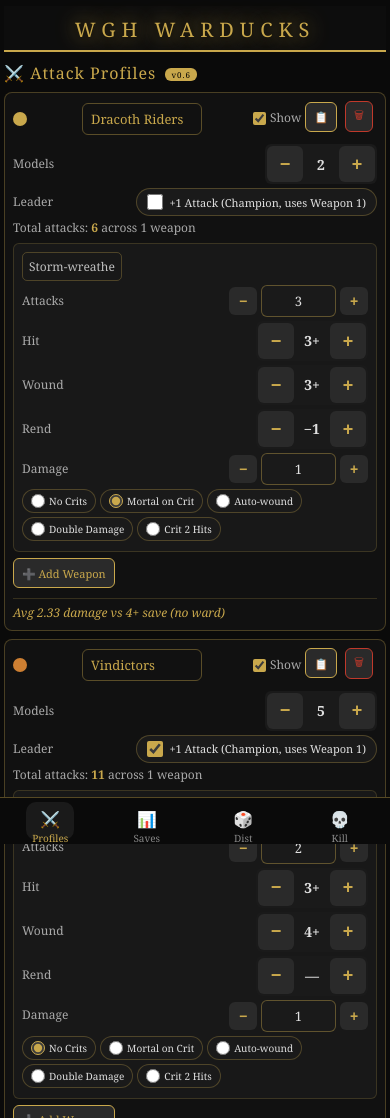
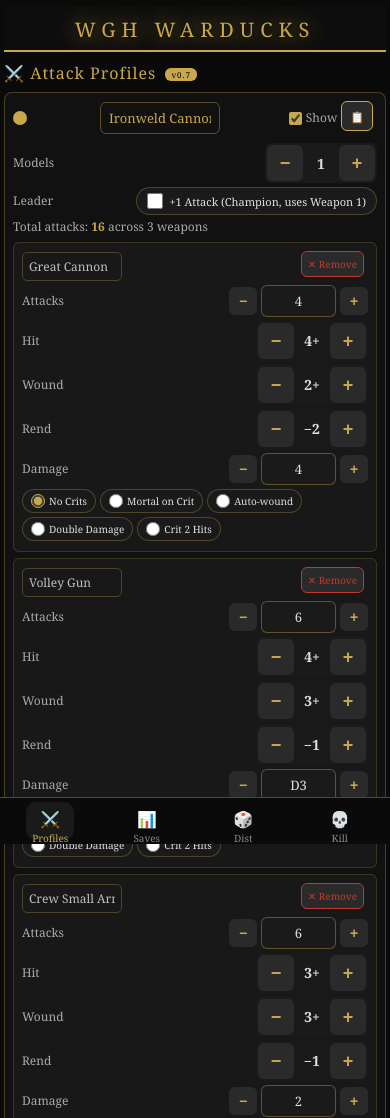
Before and after one commit to WGHWarducks/index, a plain HTML site: page index.html in a window 390 px wide. Shown: the top 1118 px of the page. Drawn offline with Linux system fonts and the light colour scheme.

Commit message:
Update title and version to v0.7 in index.html

```diff
--- a/index.html
+++ b/index.html
@@ -1,8 +1,9 @@
+<!DOCTYPE html>
 <html lang="en">
 <head>
   <meta charset="UTF-8">
   <meta name="viewport" content="width=device-width, initial-scale=1.0, maximum-scale=1.0, user-scalable=yes, viewport-fit=cover">
-  <title>AoS 4th • Damage Calculator v0.6</title>
+  <title>AoS 4th • Damage Calculator v0.7</title>
   <style>
     * { margin:0; padding:0; box-sizing:border-box; }
     body {
@@ -192,9 +193,9 @@
 <body>
 <div class="app" id="app">
   <div class="wgh-banner"><span>WGH Warducks</span></div>
-  <div id="screen1" class="screen active"><h2>⚔️ Attack Profiles <span class="version-badge">v0.6</span></h2><div id="profilesContainer"></div><button class="btn" id="addProfileBtn">➕ Add Profile</button></div>
+  <div id="screen1" class="screen active"><h2>⚔️ Attack Profiles <span class="version-badge">v0.7</span></h2><div id="profilesContainer"></div><button class="btn" id="addProfileBtn">➕ Add Profile</button></div>
   <div id="screen2" class="screen"><h2>📊 Save Comparison</h2><div class="flex-row"><label style="color:#e0e0e0;font-size:12px;">Ward: <select id="globalWardSelect"><option value="0">None</option><option value="6">6+</option><option value="5">5+</option><option value="4">4+</option></select></label><label class="toggle-combine"><input type="checkbox" id="combineWeaponsToggle" onchange="combineWeapons=this.checked;renderScreen2();renderScreen3();"> Combine weapons</label></div><div id="saveChartContainer" class="card" style="padding:4px;"></div><div id="saveTableContainer"></div></div>
-  <div id="screen3" class="screen"><h2>🎲 Damage Distribution</h2><div class="flex-row"><label style="color:#e0e0e0;font-size:12px;">Save: <select id="distSaveSelect"><option value="0">None</option><option value="6">6+</option><option value="5">5+</option><option value="4" selected>4+</option><option value="3">3+</option><option value="2">2+</option></select></label><label style="color:#e0e0e0;font-size:12px;">Ward: <select id="distWardSelect"><option value="0">None</option><option value="6">6+</option><option value="5">5+</option><option value="4">4+</option></select></label><label style="color:#e0e0e0;font-size:12px;">Show: <select id="distProfileSelect"><option value="all">All Profiles</option></select></label></div><div id="distChartContainer" class="card chart-scroll" style="padding:4px;"><div class="scroll-hint">← scroll chart →</div></div><div id="distStatsContainer" class="card"></div></div>
+  <div id="screen3" class="screen"><h2>🎲 Damage Distribution</h2><div class="flex-row"><label style="color:#e0e0e0;font-size:12px;">Save: <select id="distSaveSelect"><option value="0">None</option><option value="6">6+</option><option value="5">5+</option><option value="4" selected>4+</option><option value="3">3+</option><option value="2">2+</option></select></label><label style="color:#e0e0e0;font-size:12px;">Ward: <select id="distWardSelect"><option value="0">None</option><option value="6">6+</option><option value="5">5+</option><option value="4">4+</option></select></label><label style="color:#e0e0e0;font-size:12px;">Show: <select id="distProfileSelect"><option value="all">All Profiles</option></select></label><label class="toggle-combine"><input type="checkbox" id="combineWeaponsToggle3" onchange="combineWeapons=this.checked;document.getElementById('combineWeaponsToggle').checked=this.checked;renderScreen2();renderScreen3();"> Combine weapons</label></div><div id="distChartContainer" class="card chart-scroll" style="padding:4px;"><div class="scroll-hint">← scroll chart →</div></div><div id="distStatsContainer" class="card"></div></div>
   <div id="screen4" class="screen"><h2>💀 Kill Probability</h2><div class="card"><div class="stepper-row"><span class="stepper-label">Wounds</span><div class="stepper-control" id="killWoundsStepper"></div></div><div class="stepper-row"><span class="stepper-label">Models</span><div class="stepper-control" id="killModelsStepper"></div></div><div class="flex-row"><label style="color:#e0e0e0;font-size:12px;">Save: <select id="killSaveSelect"><option value="0">None</option><option value="6">6+</option><option value="5">5+</option><option value="4">4+</option><option value="3">3+</option><option value="2">2+</option></select></label><label style="color:#e0e0e0;font-size:12px;">Ward: <select id="killWardSelect"><option value="0">None</option><option value="6">6+</option><option value="5">5+</option><option value="4">4+</option></select></label></div><div class="buff-toggles-row"><span>Buffs:</span><div id="buffToggles" style="display:flex;flex-wrap:wrap;gap:4px;"></div></div><div class="debuff-toggles-row"><span>Debuffs:</span><div id="debuffToggles" style="display:flex;flex-wrap:wrap;gap:4px;"></div><button class="btn tiny" onclick="clearBuffsDebuffs()">Clear all</button></div></div><div id="killStatsContainer"></div><div id="killChartContainer" class="card" style="padding:4px;"></div><div id="killBreakdownContainer" class="chart-scroll"><div class="scroll-hint">← scroll table →</div></div></div>
 </div>
 <div class="bottom-nav-wrapper">
@@ -207,7 +208,7 @@
 </div>
 
 <script>
-  // ==================== v0.6 – Ward fix + bug fixes + code cleanup + AoA/AoD + responsive + skull + fixed nav ====================
+  // ==================== v0.7 – Crit fixes, auto-wound, rend range, models cap, combine toggle, sample data ====================
   let combineWeapons = true;
   const PALETTE = ['#c9a84c', '#cd7f32', '#c0c0c0', '#7f8c8d'];
   let profiles = [], distSelectedVal = 'all', killState = { wounds:2, models:5 }, pendingRender = false;
@@ -316,63 +317,78 @@
     const pSix = 1 / 6;
     const pWound = (7 - woundTarget) / 6;
     const pWardFail = wardFailProb(wardVal);
-    const pFail = saveFailProb(saveChar, weapon.rend, aodBonus);
+    const pSaveFail = saveFailProb(saveChar, weapon.rend, aodBonus);
     const dmgDist = distribution(weapon.damage);
     if (!dmgDist) return null;
     const critType = weapon.critType;
 
-    function normalHitMap() {
+    // Simple hit map: hit → wound → save → ward → damage (NO crit effects)
+    function simpleHitMap() {
       let map = new Map();
-      let through = pWound * pFail * pWardFail;
+      let through = pWound * pSaveFail * pWardFail;
       for (let d of dmgDist) map.set(d.value, (map.get(d.value) || 0) + through * d.prob);
       let missProb = 1 - through;
       if (missProb > 0) map.set(0, (map.get(0) || 0) + missProb);
       return map;
     }
 
-    if (critType === 'none') {
-      let allHitMap = normalHitMap();
-      let final = new Map();
-      final.set(0, pMiss);
-      for (let [v, p] of allHitMap) final.set(v, (final.get(v) || 0) + (pHit + pSix) * p);
-      return Array.from(final, ([v, p]) => ({ value: v, prob: p })).sort((a, b) => a.value - b.value);
-    }
-
+    // Crit hit map - builds the result for a single crit (6 on hit roll)
     function critHitMap() {
       if (critType === 'mortal') {
+        // Mortal on crit: roll damage dice, each point is a mortal wound that only ward can stop
         let result = new Map();
         for (let d of dmgDist) {
           let binom = binomialDistribution(d.value, pWardFail);
           for (let {value: k, prob: bp} of binom) result.set(k, (result.get(k) || 0) + d.prob * bp);
         }
         return result;
-      } else {
-        let base = new Map();
-        let through = pFail * pWardFail;
+      } else if (critType === 'autoWound') {
+        // Auto-wound on crit: skip wound roll, go straight to save → ward → damage
+        let result = new Map();
+        let through = pSaveFail * pWardFail;
+        for (let d of dmgDist) result.set(d.value, (result.get(d.value) || 0) + through * d.prob);
+        let missProb = 1 - through;
+        if (missProb > 0) result.set(0, (result.get(0) || 0) + missProb);
+        return result;
+      } else if (critType === 'doubleDamage') {
+        // Double damage on crit
+        let result = new Map();
+        let through = pWound * pSaveFail * pWardFail;
         for (let d of dmgDist) {
-          let dmg = d.value;
-          if (critType === 'doubleDamage') dmg *= 2;
-          base.set(dmg, (base.get(dmg) || 0) + through * d.prob);
+          let dmg = d.value * 2;
+          result.set(dmg, (result.get(dmg) || 0) + through * d.prob);
         }
         let missProb = 1 - through;
-        if (missProb > 0) base.set(0, (base.get(0) || 0) + missProb);
-        if (critType === 'extraHit') {
-          let extra = normalHitMap();
-          let result = new Map();
-          for (let [v1, p1] of base) for (let [v2, p2] of extra) { let v = v1 + v2; result.set(v, (result.get(v) || 0) + p1 * p2); }
-          return result;
-        }
-        return base;
+        if (missProb > 0) result.set(0, (result.get(0) || 0) + missProb);
+        return result;
+      } else if (critType === 'extraHit') {
+        // Crit generates 2 hits: this crit + one extra normal hit
+        // FIXED: extra hit uses simpleHitMap (no crits), NOT normalHitMap
+        let baseMap = new Map();
+        let through = pWound * pSaveFail * pWardFail;
+        for (let d of dmgDist) baseMap.set(d.value, (baseMap.get(d.value) || 0) + through * d.prob);
+        let missProb = 1 - through;
+        if (missProb > 0) baseMap.set(0, (baseMap.get(0) || 0) + missProb);
+        // Extra hit from crit - use SIMPLE hit map (no recursive crits)
+        let extra = simpleHitMap();
+        let result = new Map();
+        for (let [v1, p1] of baseMap) for (let [v2, p2] of extra) { let v = v1 + v2; result.set(v, (result.get(v) || 0) + p1 * p2); }
+        return result;
+      } else {
+        // No crit effect (none) - same as simple hit
+        return simpleHitMap();
       }
     }
 
+    // Combine: pMiss → 0 damage, pHit → normal hit, pSix → crit hit
     let final = new Map();
     final.set(0, pMiss);
-    let normalMap = normalHitMap();
+    let normalMap = simpleHitMap();
     for (let [v, p] of normalMap) final.set(v, (final.get(v) || 0) + pHit * p);
     let critMap = critHitMap();
     for (let [v, p] of critMap) final.set(v, (final.get(v) || 0) + pSix * p);
 
+    // Normalize
     let total = 0;
     for (let p of final.values()) total += p;
     if (total > 0 && Math.abs(total - 1) > 1e-10) for (let [k, p] of final) final.set(k, p / total);
@@ -408,9 +424,13 @@
   function newWeapon(index) { return { id: Date.now() + Math.random(), name: 'Weapon ' + (index + 1), attacks: '2', hit: 4, wound: 4, rend: 0, damage: '1', critType: 'none' }; }
   function newProfile(name, color) { return { id: Date.now() + Math.random(), name, color, models: 1, leader: false, weapons: [newWeapon(0)], visible: true }; }
   function initProfiles() {
+    // Ironweld Cannonade sample data
     profiles = [
-      { id:1, name:'Dracoth Riders', color:PALETTE[0], models:2, leader:false, weapons:[{ id:101, name:'Storm-wreathed Blades', attacks:'3', hit:3, wound:3, rend:-1, damage:'1', critType:'mortal' }], visible:true },
-      { id:2, name:'Vindictors', color:PALETTE[1], models:5, leader:true, weapons:[{ id:201, name:'Stormstrike Halberd', attacks:'2', hit:3, wound:4, rend:0, damage:'1', critType:'none' }], visible:true }
+      { id:1, name:'Ironweld Cannonade', color:PALETTE[0], models:1, leader:false, weapons:[
+        { id:101, name:'Great Cannon', attacks:'4', hit:4, wound:2, rend:-2, damage:'4', critType:'none' },
+        { id:102, name:'Volley Gun', attacks:'6', hit:4, wound:3, rend:-1, damage:'D3', critType:'none' },
+        { id:103, name:'Crew Small Arms', attacks:'6', hit:3, wound:3, rend:-1, damage:'2', critType:'none' }
+      ], visible:true }
     ];
   }
   function getUnusedColor() { let u = profiles.map(p => p.color); for (let c of PALETTE) if (!u.includes(c)) return c; return PALETTE[profiles.length % PALETTE.length]; }
@@ -464,7 +484,7 @@
 
   function renderProfiles() {
     let c = document.getElementById('profilesContainer'); c.innerHTML = '';
-    profiles.forEach((p, idx) => { c.insertAdjacentHTML('beforeend', renderProfileCard(idx)); buildStepper('models-stepper-'+idx,{min:1,max:20,value:p.models,onChange:(v)=>setProfileField(idx,'models',v)}); renderWeapons(idx); updateSummaryLine(idx); });
+    profiles.forEach((p, idx) => { c.insertAdjacentHTML('beforeend', renderProfileCard(idx)); buildStepper('models-stepper-'+idx,{min:1,max:40,value:p.models,onChange:(v)=>setProfileField(idx,'models',v)}); renderWeapons(idx); updateSummaryLine(idx); });
   }
 
   function renderWeapons(pi) {
@@ -475,7 +495,7 @@
       container.appendChild(wc);
       buildStepper('whit-'+pi+'-'+wi,{min:2,max:6,value:w.hit,format:(v)=>v+'+',onChange:(v)=>setWeaponField(pi,wi,'hit',v)});
       buildStepper('wwnd-'+pi+'-'+wi,{min:2,max:6,value:w.wound,format:(v)=>v+'+',onChange:(v)=>setWeaponField(pi,wi,'wound',v)});
-      buildStepper('wrend-'+pi+'-'+wi,{min:-3,max:0,value:w.rend,format:(v)=>v===0?'—':'−'+Math.abs(v),onChange:(v)=>setWeaponField(pi,wi,'rend',v)});
+      buildStepper('wrend-'+pi+'-'+wi,{min:-5,max:0,value:w.rend,format:(v)=>v===0?'—':(v>0?'+'+v:'−'+Math.abs(v)),onChange:(v)=>setWeaponField(pi,wi,'rend',v)});
       buildWeaponCritRadios('wcrit-'+pi+'-'+wi,pi,wi,w.critType); validateWeaponInput(pi,wi,'attacks'); validateWeaponInput(pi,wi,'damage');
     });
   }
@@ -509,6 +529,8 @@
   function renderScreen3() {
     let save=parseInt(document.getElementById('distSaveSelect').value),ward=parseInt(document.getElementById('distWardSelect').value),sel=document.getElementById('distProfileSelect');
     sel.innerHTML='<option value="all">All Profiles</option>'+profiles.map((p,i)=>`<option value="${i}" ${String(i)===distSelectedVal?'selected':''}>${escHtml(p.name)}</option>`).join('');
+    // Sync combine toggle
+    document.getElementById('combineWeaponsToggle3').checked=combineWeapons;
     let val=sel.value;distSelectedVal=val;let allDists=[];
     if(val==='all'){profiles.forEach(p=>{let d=computeProfileDistribution(p,save,ward);if(d)allDists.push({name:p.name,color:p.color,dist:d})})}
     else{let p=profiles[parseInt(val)];if(combineWeapons){let d=computeProfileDistribution(p,save,ward);if(d)allDists.push({name:p.name,color:p.color,dist:d})}else p.weapons.forEach((w,wi)=>{let wp=JSON.parse(JSON.stringify(p));wp.weapons=[w];wp.leader=false;let d=computeProfileDistribution(wp,save,ward);if(d)allDists.push({name:w.name||(p.name+' W'+(wi+1)),color:p.color,dist:d})})}
@@ -524,9 +546,10 @@
   }
   ['distSaveSelect','distWardSelect'].forEach(id=>{document.getElementById(id).onchange=()=>renderScreen3();});
   document.getElementById('distProfileSelect').onchange=function(){distSelectedVal=this.value;renderScreen3();};
+  document.getElementById('combineWeaponsToggle3').onchange=function(){combineWeapons=this.checked;document.getElementById('combineWeaponsToggle').checked=this.checked;renderScreen2();renderScreen3();};
 
   // ==================== SCREEN 4 ====================
-  function buildKillSteppers(){function bk(id,key,min,max){buildStepper(id,{min:min,max:max,value:killState[key],onChange:(v)=>{killState[key]=v;renderScreen4();}})}bk('killWoundsStepper','wounds',1,40);bk('killModelsStepper','models',1,20)}
+  function buildKillSteppers(){function bk(id,key,min,max){buildStepper(id,{min:min,max:max,value:killState[key],onChange:(v)=>{killState[key]=v;renderScreen4();}})}bk('killWoundsStepper','wounds',1,40);bk('killModelsStepper','models',1,40)}
   function buildBuffToggles(){let c=document.getElementById('buffToggles');if(!c)return;c.innerHTML='';[{key:'aoa',label:'AoA'},{key:'aod',label:'AoD'}].forEach(o=>{let l=document.createElement('label');l.className='buff-toggle';let i=document.createElement('input');i.type='checkbox';i.checked=killBuffs[o.key];i.onchange=()=>{killBuffs[o.key]=i.checked;renderScreen4();};l.appendChild(i);l.appendChild(document.createTextNode(o.label));c.appendChild(l)})}
   function buildDebuffToggles(){let c=document.getElementById('debuffToggles');if(!c)return;c.innerHTML='';[{key:'hit',label:'‑1 Hit'},{key:'wound',label:'‑1 Wound'},{key:'attacks',label:'‑1 Attack'}].forEach(o=>{let l=document.createElement('label');l.className='toggle-option';let i=document.createElement('input');i.type='checkbox';i.checked=killDebuffs[o.key];i.onchange=()=>{killDebuffs[o.key]=i.checked;renderScreen4();};l.appendChild(i);l.appendChild(document.createTextNode(o.label));c.appendChild(l)})}
   function clearBuffsDebuffs(){killBuffs={aoa:false,aod:false};killDebuffs={hit:false,wound:false,attacks:false};renderScreen4()}
```
